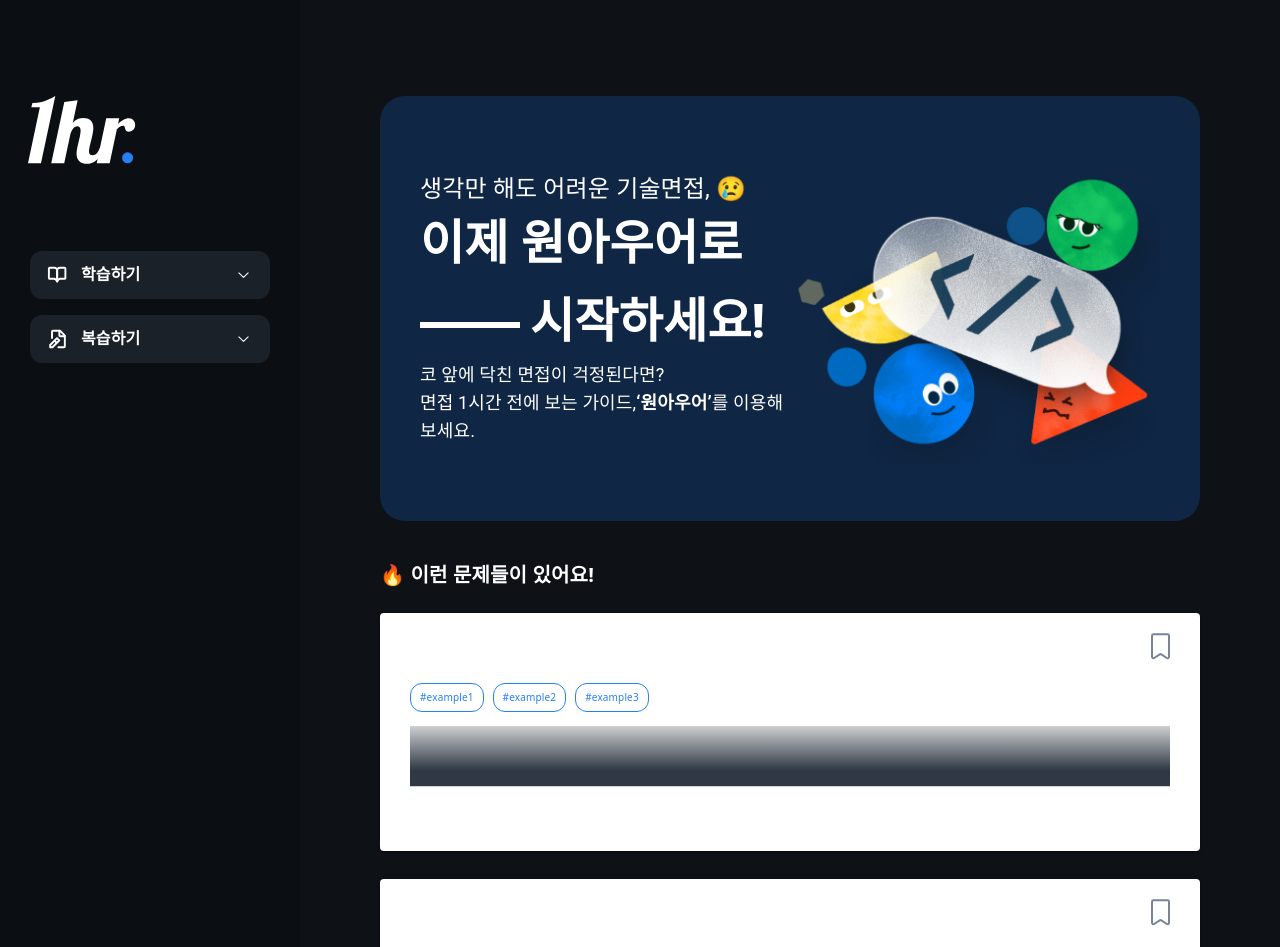
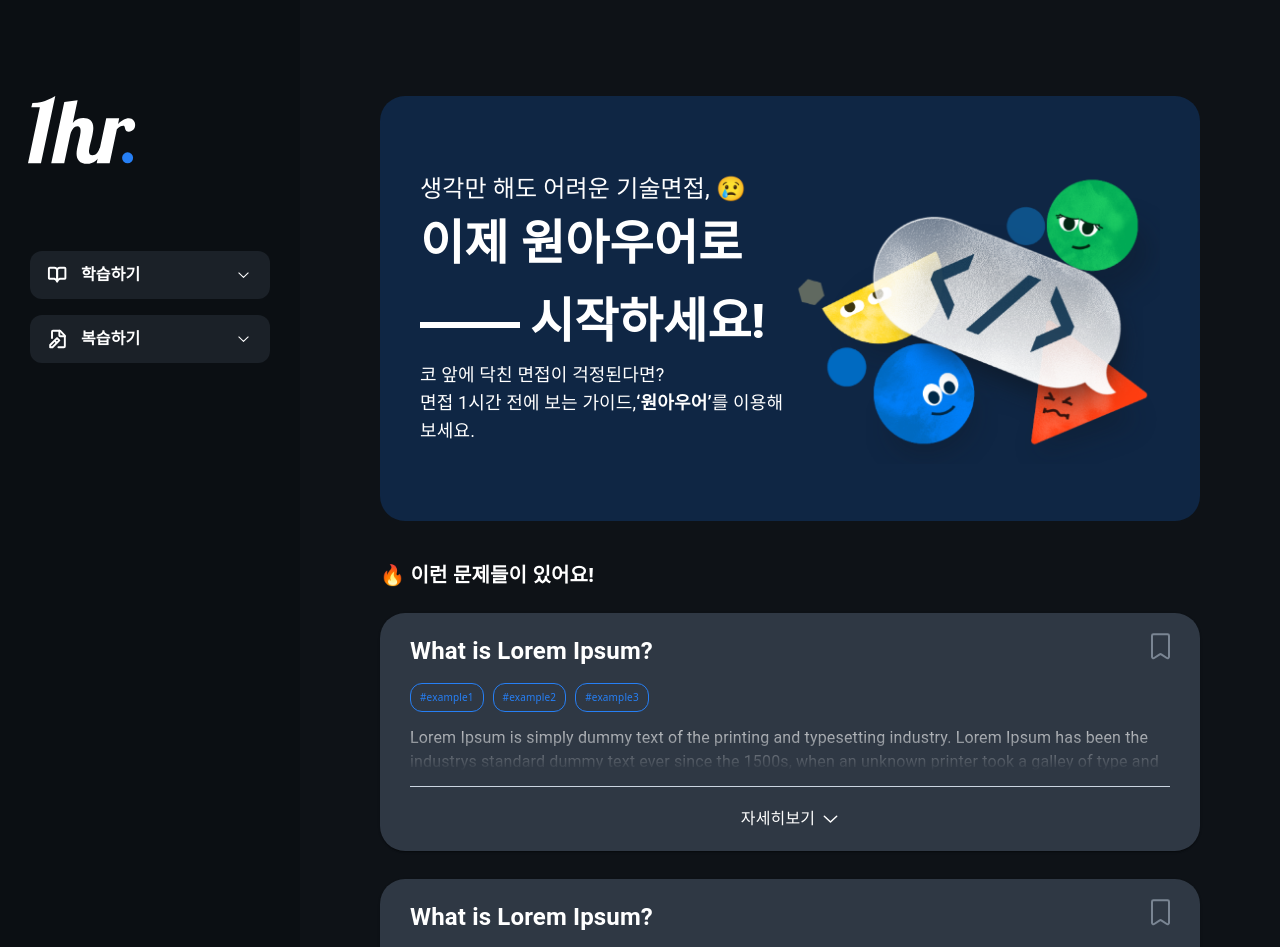
Before and after one commit to cathyleeu/1hour-deploy-test, a Next.js app: page / in a window 1280 px wide. Shown: the top 947 px of the page. Built offline with nearby package versions, Linux system fonts and the light colour scheme.

Commit message:
fix : question card style bug

```diff
--- a/components/common/question-card.tsx
+++ b/components/common/question-card.tsx
@@ -18,7 +18,13 @@ const QuestionCard = ({ description, isBookmark, tags, title, id }: Props) => {
   const { onToggleBookmark, onToggleShow, show } = useQuestionCard();
 
   return (
-    <Card className="bg-gray-light px-[30px] py-[20px] w-full rounded-[25px]" sx={{}}>
+    <Card sx={{
+      backgroundColor: 'var(--color-gray-light)',
+      borderRadius: '25px',
+      paddingX: '30px',
+      paddingY: '20px',
+      width: '100%'
+    }}>
       <section className="flex justify-between">
         <p className="text-white font-bold text-[24px]">{title}</p>
         <Bookmark isChecked={isBookmark} onClick={() => onToggleBookmark(id)} />
```
